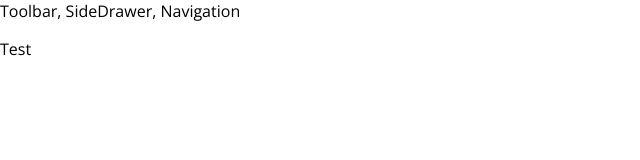
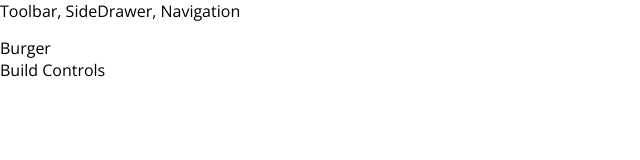
Before and after one commit to shahadat-dev/burgerApp, a React app: page / in a window 1280 px wide. Shown: the top 160 px of the page, without its empty margins (0-640 px from the left). Built offline with nearby package versions, Linux system fonts and the light colour scheme.

Commit message:
108 Starting Implementation of The Burger Builder Container

```diff
--- a/src/App.js
+++ b/src/App.js
@@ -2,13 +2,14 @@
 
 import Aux from './hoc/Aux';
 import Layout from './components/Layout/Layout';
+import BurgerBuilder from './containers/BurgerBuilder/BurgerBuilder';
 
 class App extends Component {
   render() {
     return (
     	<Aux>
     		<Layout>
-	      	<p>Test</p>
+	      	<BurgerBuilder />
 	      </Layout>
 	    </Aux>
     );
--- /dev/null
+++ b/src/components/Layout/Layout.css
@@ -0,0 +1,3 @@
+.Content{
+	margin-top: 15px;
+}
--- a/src/components/Layout/Layout.js
+++ b/src/components/Layout/Layout.js
@@ -1,11 +1,12 @@
 import React from 'react';
 
 import Aux from '../../hoc/Aux';
+import classes from './Layout.css';
 
 const layout = (props) => (
 	<Aux>
 		<div>Toolbar, SideDrawer, Navigation</div>
-		<main>
+		<main className={classes.Content}>
 			{props.children}
 		</main>
 	</Aux>
--- /dev/null
+++ b/src/containers/BurgerBuilder/BurgerBuilder.js
@@ -0,0 +1,16 @@
+import React, { Component } from 'react';
+
+import Aux from '../../hoc/Aux';
+
+class BurgerBuilder extends Component{
+	render () {
+		return (
+			<Aux>
+				<div>Burger</div>
+				<div>Build Controls</div>
+			</Aux>
+		);
+	}
+}
+
+export default BurgerBuilder;
```
Also changed, not shown: 1 other file (tests, documents, lock files or other folders).
